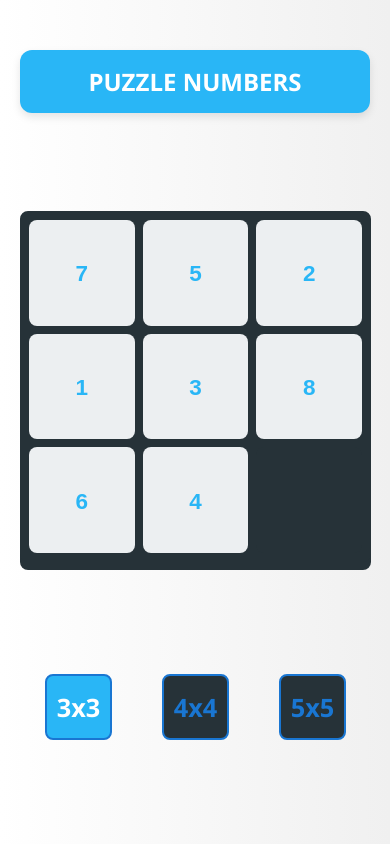
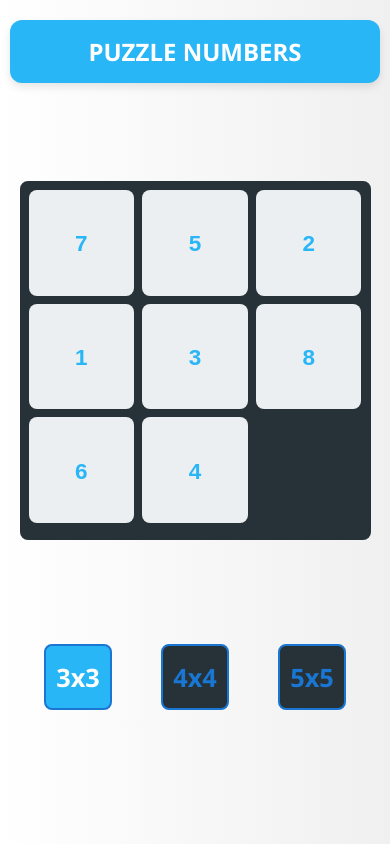
Before and after one commit to mazgio/puzzle3D, a plain HTML site: page index.html in a window 390 px wide. Drawn offline with Linux system fonts and the light colour scheme.

Commit message:
added overflow-hidden

```diff
--- a/style.css
+++ b/style.css
@@ -27,7 +27,8 @@ body {
   ); /* Subtle white gradient */
   color: #333; /* Text color */
   text-align: center;
-  margin: 20px;
+  margin: 10px;
+  overflow: hidden; /* Hide scrollbars */
 }
 
 .cool-header {
@@ -36,7 +37,7 @@ body {
   text-align: center;
   padding: 20px;
   margin: 0;
-  margin-top: 50px;
+  margin-top: 20px;
   box-shadow: 0px 4px 8px rgba(0, 0, 0, 0.1);
   border-radius: 12px;
 }
@@ -141,7 +142,7 @@ button {
 }
 
 #difficulty_container {
-  margin: 20px auto; /* Center the difficulty container horizontally and add top margin */
+  margin: 10px auto; /* Center the difficulty container horizontally and add top margin */
   display: flex;
   flex-direction: row;
   justify-content: space-around;
@@ -204,7 +205,7 @@ button {
 
   #difficulty_container {
     width: 90vw;
-    margin-top: 44px;
+    margin-top: 24px;
   }
 
   .difficulty_button {
```
